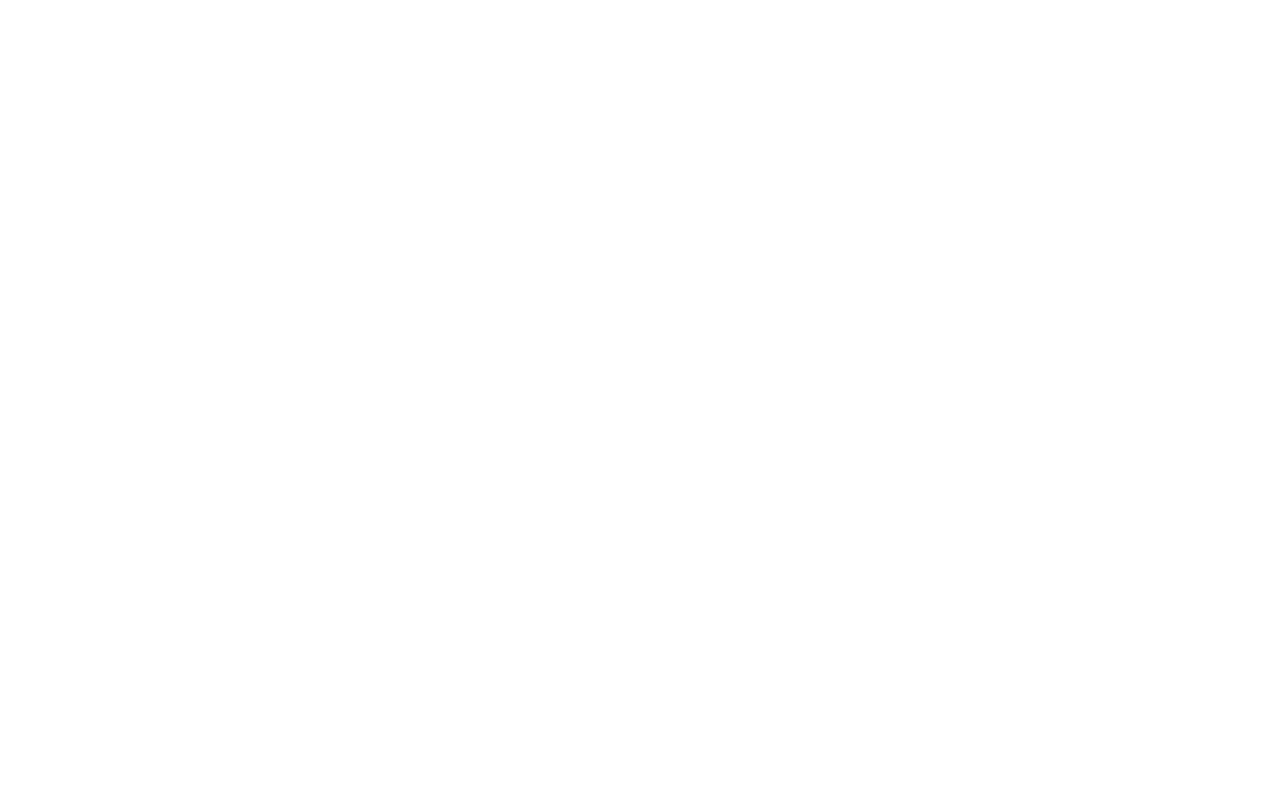
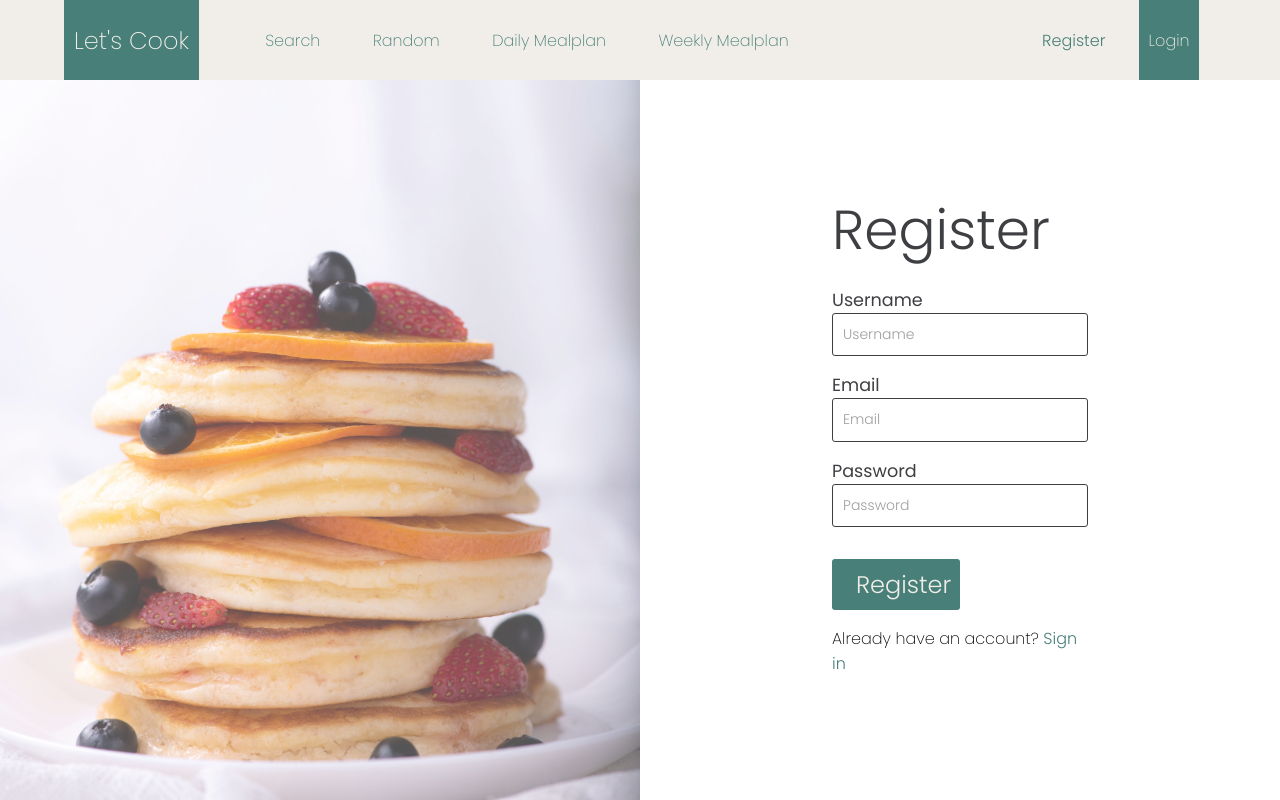
Before and after one commit to lucasmolenaar/frontend-eindopdracht-novi, a React (Create React App) app: page /register in a window 1280 px wide. Built offline with nearby package versions, Linux system fonts and the light colour scheme; a web font is replaced by a local one.

Commit message:
Created register page

```diff
--- a/src/App.js
+++ b/src/App.js
@@ -2,6 +2,7 @@ import React from 'react';
 import { Switch, Route } from 'react-router-dom';
 
 import LoginPage from './pages/LoginPage/LoginPage';
+import RegisterPage from "./pages/RegisterPage/RegisterPage";
 
 function App() {
   return (
@@ -12,6 +13,10 @@ function App() {
           <LoginPage />
         </Route>
 
+          <Route exact path="/register">
+              <RegisterPage />
+          </Route>
+
       </Switch>
     </div>
   );
--- /dev/null
+++ b/src/components/RegisterForm/RegisterForm.js
@@ -0,0 +1,61 @@
+import React from 'react';
+import { useForm } from "react-hook-form";
+
+import InputField from "../InputField/InputField";
+import Button from "../Button/Button";
+
+import styles from './RegisterForm.module.scss';
+
+const RegisterForm = () => {
+    const { register, handleSubmit, formState: { errors } } = useForm();
+    console.log(errors);
+    const onFormSubmit = data => console.log(data);
+
+    return (
+            <form className={styles['register-form']} onSubmit={handleSubmit(onFormSubmit)}>
+                <h1>Register</h1>
+
+                <InputField
+                    labelText='Username'
+                    inputId='username-input'
+                    inputName='username'
+                    placeholder="Username"
+                    register={register}
+                    errors={errors}
+                    validationRules={{required: 'Username is required'}}
+                />
+
+                <InputField
+                    labelText='Email'
+                    inputType='email'
+                    inputId='email-input'
+                    inputName='email'
+                    placeholder="Email"
+                    register={register}
+                    errors={errors}
+                    validationRules={{required: 'Email is required'}}
+                />
+
+                <InputField
+                    labelText='Password'
+                    inputType='password'
+                    inputId='password-input'
+                    inputName='password'
+                    placeholder="Password"
+                    register={register}
+                    errors={errors}
+                    validationRules={{required: 'Password is required'}}
+                />
+
+                <Button
+                    buttonClass='register-button'
+                >
+                    Register
+                </Button>
+
+                <p>Already have an account? <a href='/' className={styles['signin-link']}>Sign in</a></p>
+            </form>
+    );
+}
+
+export default RegisterForm;
--- /dev/null
+++ b/src/components/RegisterForm/RegisterForm.module.scss
@@ -0,0 +1,29 @@
+@import '/src/styles/variables.scss';
+
+.register-form {
+    display: flex;
+    flex-direction: column;
+    width: 40%;
+    height: 70%;
+    font-family: 'Poppins', sans-serif;
+    font-weight: 200;
+
+    h1 {
+        font-size: 55px;
+        font-weight: 300;
+        margin: 0 0 1rem 0;
+        color: $darkColor;
+    }
+
+    p {
+        .signin-link {
+            color: $primaryColor;
+            font-weight: 300;
+            text-decoration: none;
+
+            &:hover {
+                border-bottom: 1px solid $primaryColor;
+            }
+        }
+    }
+}
--- /dev/null
+++ b/src/pages/RegisterPage/RegisterPage.js
@@ -0,0 +1,24 @@
+import React from 'react';
+import NavBar from "../../components/NavBar/NavBar";
+import RegisterForm from "../../components/RegisterForm/RegisterForm";
+import styles from './RegisterPage.module.css';
+
+const RegisterPage = () => {
+    return (
+        <>
+            <NavBar />
+
+            <div className={styles['register-page']}>
+                <section className={styles['img-container']}>
+                </section>
+
+                <section className={styles['form-container']}>
+                    <RegisterForm />
+                </section>
+            </div>
+        </>
+
+    );
+}
+
+export default RegisterPage;
--- /dev/null
+++ b/src/pages/RegisterPage/RegisterPage.module.css
@@ -0,0 +1,22 @@
+.register-page {
+    display: flex;
+    width: 100%;
+    height: 90vh;
+}
+
+.img-container {
+    flex: 1;
+    background-image: url('/src/assets/register.jpg');
+    background-size: cover;
+    background-repeat: no-repeat;
+    background-position: 50% 88%;
+    opacity: 0.7;
+}
+
+.form-container {
+    flex: 1;
+    display: flex;
+    flex-direction: column;
+    justify-content: center;
+    align-items: center;
+}
```
